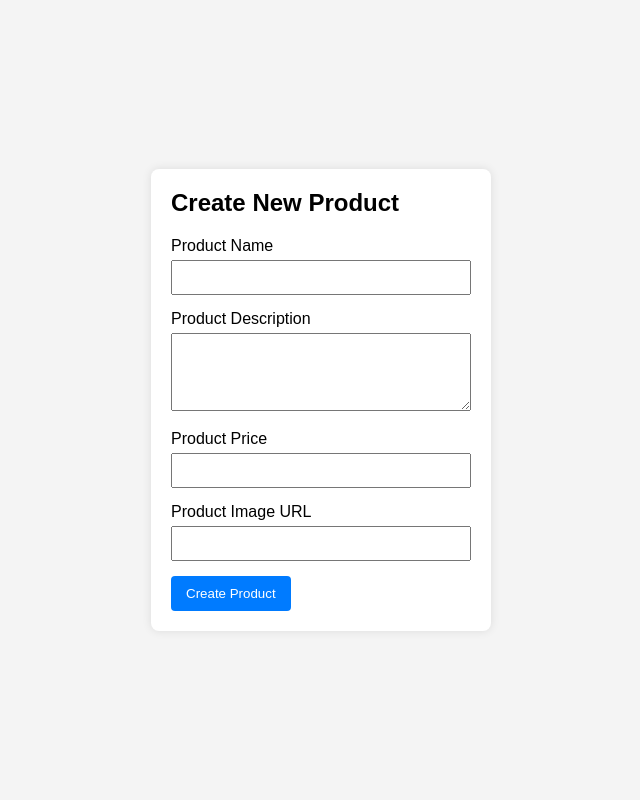
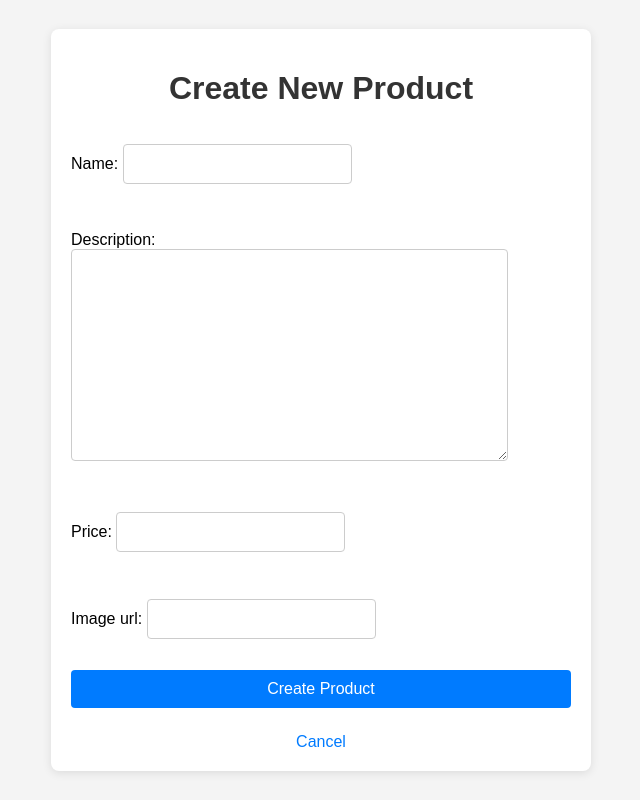
Before and after one commit to posullivan5545/HCMarket, a Django app: page /list_item/ in a window 1280 px wide. Shown: the whole page, without its empty margins (319-959 px from the left). Run offline with Django 5.2, Linux system fonts and the light colour scheme; a user stored in the database is signed in.

Commit message:
fixed sell form

```diff
--- a/templates/list_item.html
+++ b/templates/list_item.html
@@ -8,76 +8,65 @@
         body {
             font-family: Arial, sans-serif;
             background-color: #f4f4f4;
-            margin: 0;
-            padding: 0;
             display: flex;
             justify-content: center;
             align-items: center;
             height: 100vh;
+            margin: 0;
         }
         .container {
             background-color: #fff;
             padding: 20px;
             border-radius: 8px;
-            box-shadow: 0 0 10px rgba(0, 0, 0, 0.1);
-            width: 300px;
+            box-shadow: 0 2px 10px rgba(0, 0, 0, 0.1);
+            width: 100%;
+            max-width: 500px;
         }
-        h2 {
-            margin-top: 0;
+        h1 {
+            text-align: center;
+            color: #333;
         }
-        .form-group {
+        form {
+            display: flex;
+            flex-direction: column;
+        }
+        form input, form textarea, form button {
             margin-bottom: 15px;
+            padding: 10px;
+            font-size: 16px;
+            border: 1px solid #ccc;
+            border-radius: 4px;
         }
-        .form-group label {
-            display: block;
-            margin-bottom: 5px;
-        }
-        .form-group input, .form-group textarea {
-            width: 100%;
-            padding: 8px;
-            box-sizing: border-box;
-        }
-        .form-group textarea {
-            resize: vertical;
-        }
-        .btn {
-            display: inline-block;
-            padding: 10px 15px;
+        form button {
             background-color: #007BFF;
-            color: #fff;
-            text-align: center;
+            color: white;
             border: none;
-            border-radius: 4px;
             cursor: pointer;
         }
-        .btn:hover {
+        form button:hover {
             background-color: #0056b3;
+        }
+        .cancel-link {
+            text-align: center;
+            display: block;
+            margin-top: 10px;
+            color: #007bff;
+            text-decoration: none;
+        }
+        .cancel-link:hover {
+            text-decoration: underline;
         }
     </style>
 </head>
 <body>
     <div class="container">
-        <h2>Create New Product</h2>
-        <form action="list_item" method="post">
-            <div class="form-group">
-                <label for="productName">Product Name</label>
-                <input type="text" id="productName" name="productName" required>
-            </div>
-            <div class="form-group">
-                <label for="productDescription">Product Description</label>
-                <textarea id="productDescription" name="productDescription" rows="4" required></textarea>
-            </div>
-            <div class="form-group">
-                <label for="productPrice">Product Price</label>
-                <input type="number" id="productPrice" name="productPrice" step="0.01" required>
-            </div>
-            <div class="form-group">
-                <label for="productImage">Product Image URL</label>
-                <input type="url" id="productImage" name="productImage" required>
-
-            </div>
-            <button type="submit" class="btn">Create Product</button>
+        <h1>Create New Product</h1>
+        <form method="post">
+            {% csrf_token %}
+            {{ form.as_p }}
+            <button type="submit">Create Product</button>
         </form>
+        <a href="{% url 'profile' %}" class="cancel-link">Cancel</a>
     </div>
 </body>
-</html></div>
+</html>
```
Also changed, not shown: db.sqlite3.
